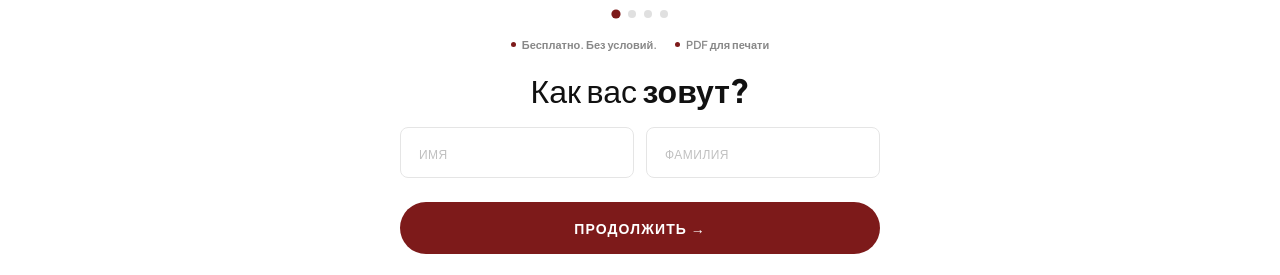
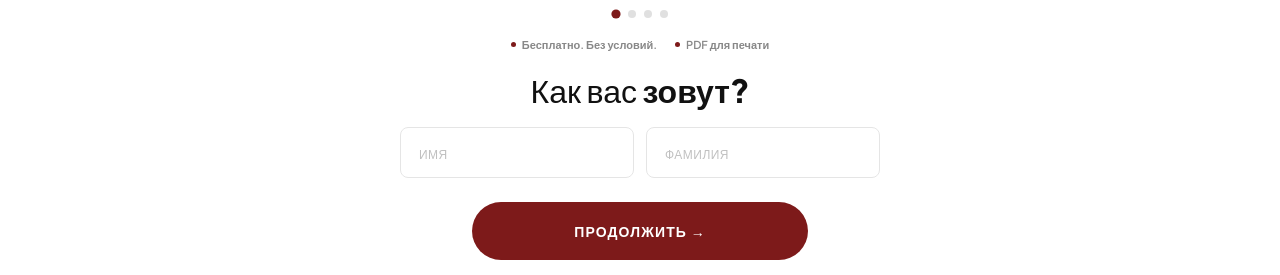
Before and after one commit to vadymtymo/vadym_english, a plain HTML site: page download.html in a window 1280 px wide. Shown: the part 677-952 px from the top of the page. Drawn offline with Linux system fonts and the light colour scheme.

Commit message:
Update download.html

```diff
--- a/download.html
+++ b/download.html
@@ -78,8 +78,7 @@ select.inp{cursor:pointer;color:#111}
 select.inp.empty{color:#c0c0c0}
 textarea.inp{resize:vertical;min-height:120px;line-height:1.6;font-size:14px;font-weight:400}
 textarea.inp::placeholder{text-transform:none;letter-spacing:0;font-size:13px;color:#bbb}
-.btn{width:100%;padding:17px 20px;font-family:'Plus Jakarta Sans',sans-serif;font-size:14px;font-weight:800;letter-spacing:.08em;text-transform:uppercase;border:none;border-radius:50px;cursor:pointer;background:#7d1a1a;color:#fff;transition:opacity .15s,transform .1s}
-.btn:hover{opacity:.87}
+.btn{width:70%;padding:20px 20px;font-family:'Plus Jakarta Sans',sans-serif;font-size:14px;font-weight:800;letter-spacing:.08em;text-transform:uppercase;border:none;border-radius:50px;cursor:pointer;background:#7d1a1a;color:#fff;transition:opacity .15s,transform .1s}.btn:hover{opacity:.87}
 .btn:active{transform:scale(.988)}
 .btn-back{background:none;border:none;font-family:'Plus Jakarta Sans',sans-serif;font-size:12px;font-weight:600;color:#aaa;cursor:pointer;padding:10px 0;margin:2px auto 0}
 .btn-back:hover{color:#333}
```
